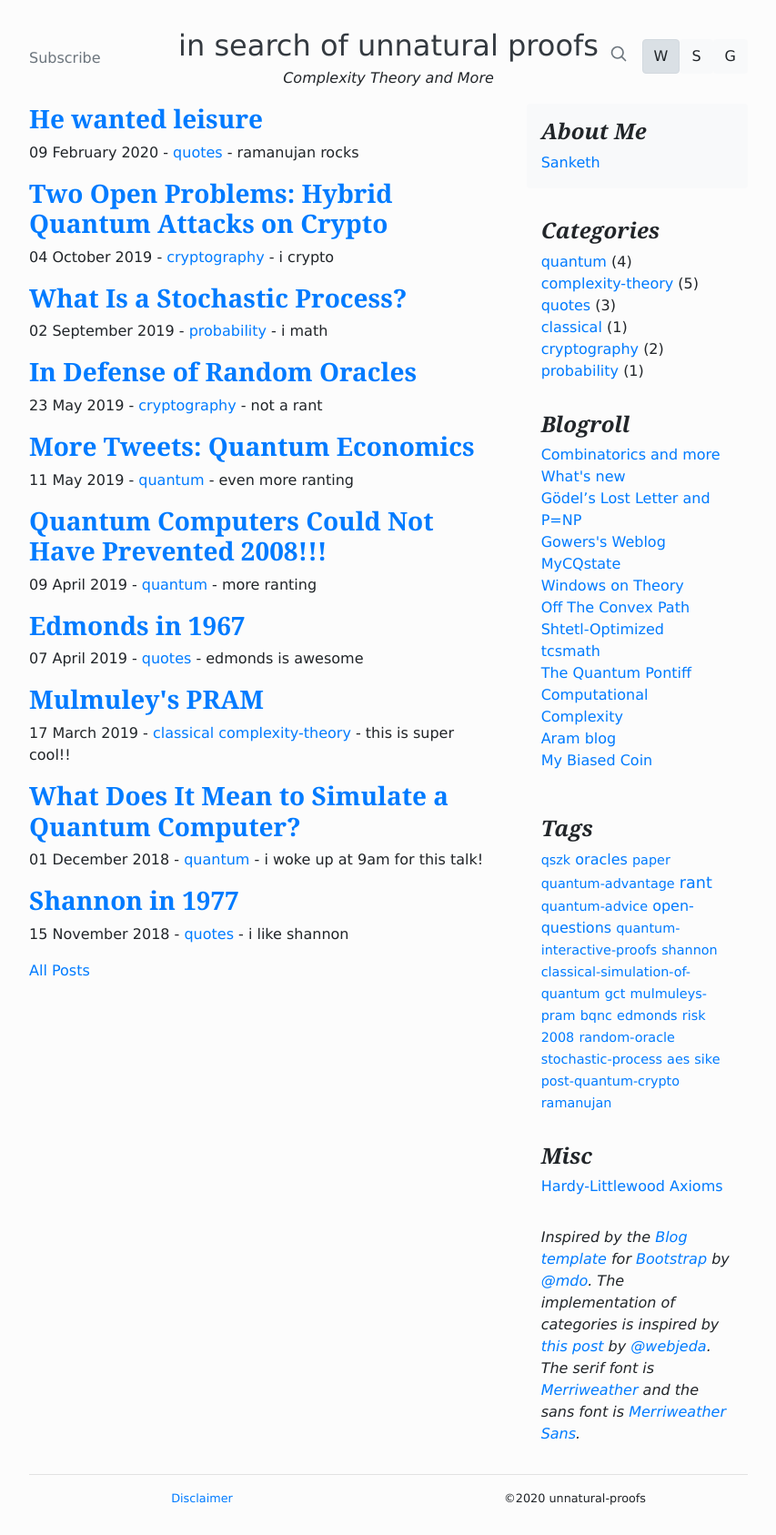
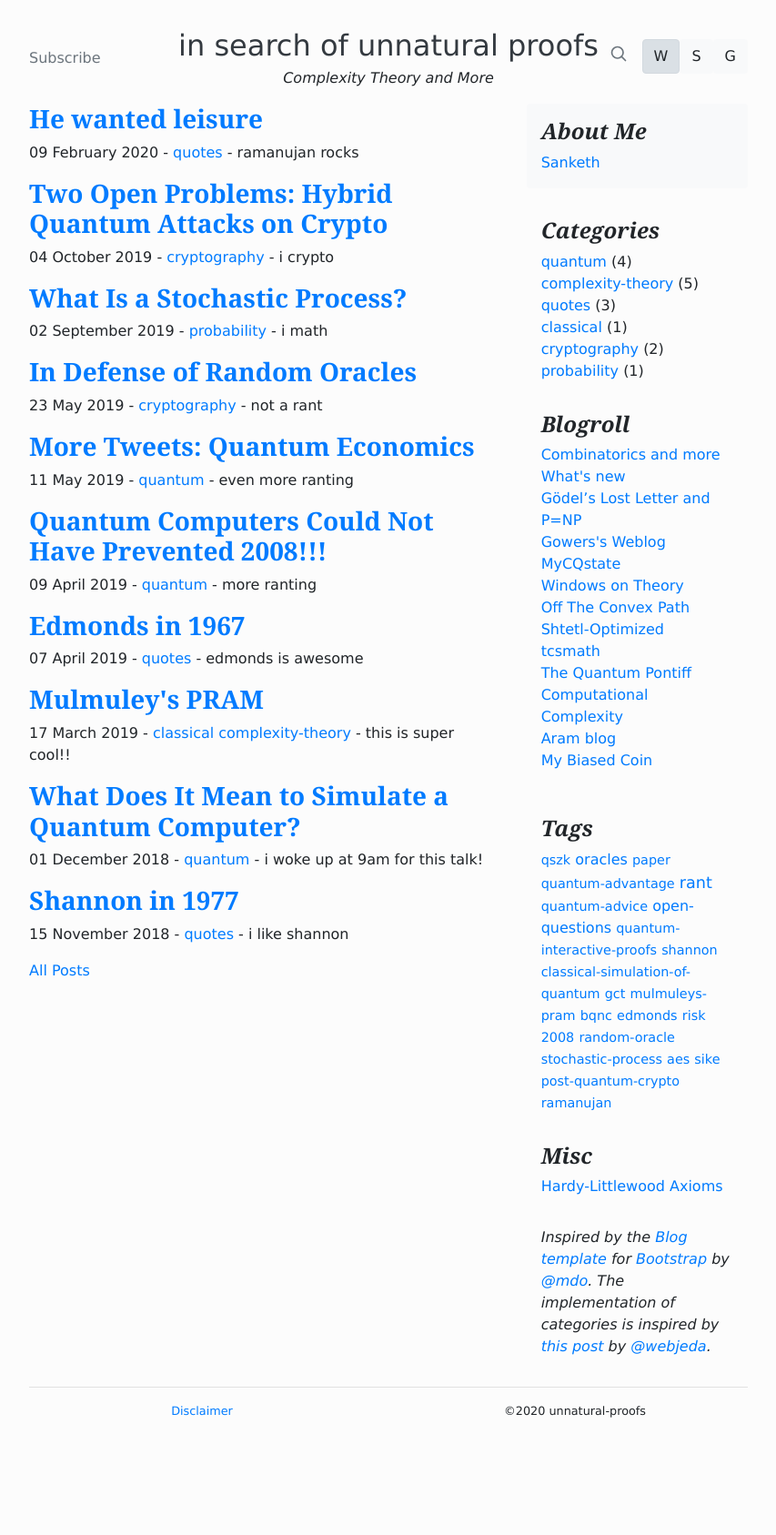
Before and after one commit to unnatural-proofs/unnatural-proofs.github.io, a Jekyll site: the page built from index.html, in a window 1280 px wide. Shown: the whole page at 91% size, without its empty margins (213-1066 px from the left). Built offline with Jekyll 4.4.1, drawn with Linux system fonts in a browser that asks for light colours; nearby versions of some CDN libraries; after the commit the page ends 1591 px from its top, so only the background shows below that.

Commit message:
removed now-obsolete references to fonts

```diff
--- a/_includes/aside.html
+++ b/_includes/aside.html
@@ -73,6 +73,4 @@
     for <a href="https://getbootstrap.com/">Bootstrap</a> by <a href="https://twitter.com/mdo">@mdo</a>.
     The implementation of categories is inspired by <a href="https://blog.webjeda.com/jekyll-categories/">this post</a>
     by <a href="https://twitter.com/webjeda">@webjeda</a>.
-    The serif font is <a href="https://github.com/EbenSorkin/Merriweather">Merriweather</a> and the sans font is
-    <a href="https://github.com/EbenSorkin/Merriweather-Sans">Merriweather Sans</a>.
 </div>
```
